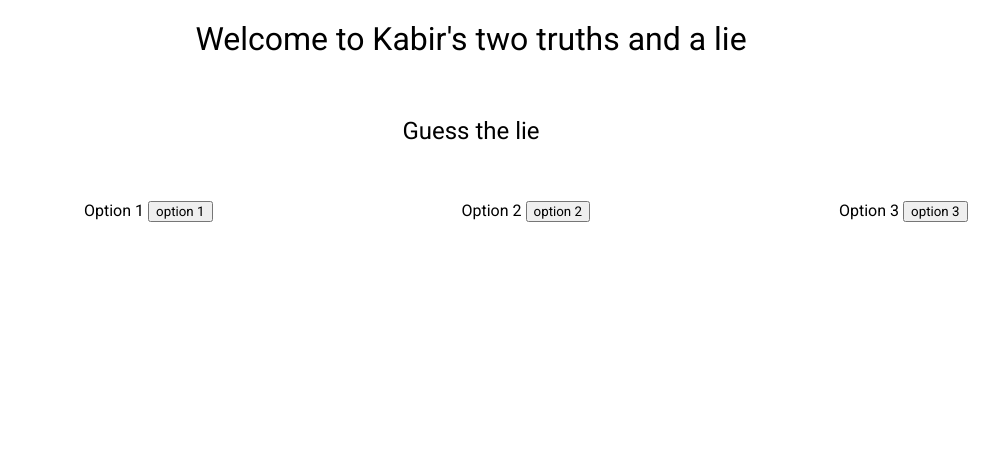
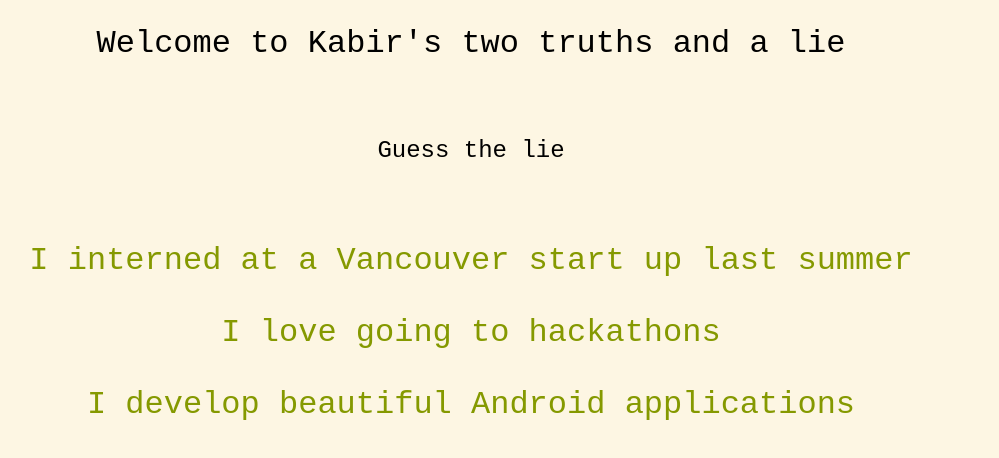
Before and after one commit to kabirvirji/Two-Truths-and-a-Lie, a plain HTML site: page index.html in a window 1280 px wide. Shown: the whole page, without its empty margins (169-1168 px from the left). Drawn offline with Linux system fonts and the light colour scheme.

Commit message:
changes to fonts, styling, and placement options

```diff
--- a/game.js
+++ b/game.js
@@ -1,19 +1,17 @@
 var score = 0;
 
-// increase score for correct answer
-document.getElementById('button-correct').onclick = function() {
-   score++ ;
-   console.log(score);
+var optionOne = document.getElementById("correct-option");
+optionOne.onclick = function() {
+  score++;
+  console.log(score);
 };
 
-document.getElementById('button-wrong-1').onclick = function() {
-   console.log("Oops, wrong answer!");
+var optionTwo = document.getElementById("wrong-option-1");
+optionTwo.onclick = function() {
+  console.log(score);
 };
 
-document.getElementById('button-wrong-2').onclick = function() {
-   console.log("Oops, wrong answer!");
+var optionThree = document.getElementById("wrong-option-2");
+optionThree.onclick = function() {
+  console.log(score);
 };
-
-document.querySelector('.results').innerHTML = score;
-
-console.log(score);
--- a/index.html
+++ b/index.html
@@ -11,23 +11,23 @@
     <title>Kabir Virji</title>
 </head>
 
-
-  <body>
+<div class="main">
+  <body bgcolor="#fdf6e3">
     <header>
     	<h1 class="animated slideInRight">Welcome to Kabir's two truths and a lie</h1>
     </header><br>
 
     <h2 class="animated bounceInDown">Guess the lie</h2><br><br>
 
-    <label class="animated fadeInUp">Option 1</label>
-    <input id="button-correct" type="submit" name="button" value="option 1"/>
-    <label class="animated fadeInUp">Option 2</label>
-    <input id="button-wrong-1" type="submit" name="button" value="option 2"/>
-    <label class="animated fadeInUp">Option 3</label>
-    <input id="button-wrong-2" type="submit" name="button" value="option 3"/>
+    <div class="options-1">
+	    <a class="animated fadeInUp" id="correct-option">I interned at a Vancouver start up last summer</a><br><br>
+	    <a class="animated fadeInUp" id="wrong-option-1">I love going to hackathons</a><br><br>
+	    <a class="animated fadeInUp" id="wrong-option-2">I develop beautiful Android applications</a><br><br>
+	</div>
 
 	<script src="game.js"></script>
 
   </body>
+</div>
 
 </html>
--- a/main.css
+++ b/main.css
@@ -1,20 +1,20 @@
 h1 {
 	margin-top: 20px;
 	text-align: center;
-	font-family: 'Roboto', sans-serif;
+	font-family: Monospace;
 	font-weight: 300;
 }
 
 h2 {
 	text-align: center;
-	font-family: 'Roboto', sans-serif;
+	font-family: Monospace;
 	font-weight: 300;
 	animation-duration: 2s;
 	animation-delay: 2s;
 }
 
 p {
-	font-family: 'Roboto', sans-serif;
+	font-family: Monospace;
 	font-weight: 300;
 	text-align: center;
 }
@@ -38,3 +38,42 @@ input {
 	font-weight: 300;
 	text-align: center;
 }
+
+button.link {
+	font-family: 'Roboto', sans-serif;
+	font-weight: 300;
+}
+
+.options-1 {
+	text-align: center;
+}
+
+a {
+	text-align: center;
+	font-weight: 300;
+	color: #859900;
+	cursor: pointer;
+	transition: all 150ms ease;
+	animation-delay: 4s;
+	font-family: Monospace;
+	font-size: 32px;
+	line-height: 1.5;
+}
+
+a:visited {
+	color: #859900;
+}
+
+a:hover {
+	color: #111;
+	text-decoration: underline;
+
+}
+
+.main {
+	font-family: Monospace;
+	font-size: 16px;
+	line-height: 1.5;
+	font-weight: 300;
+
+}
```
